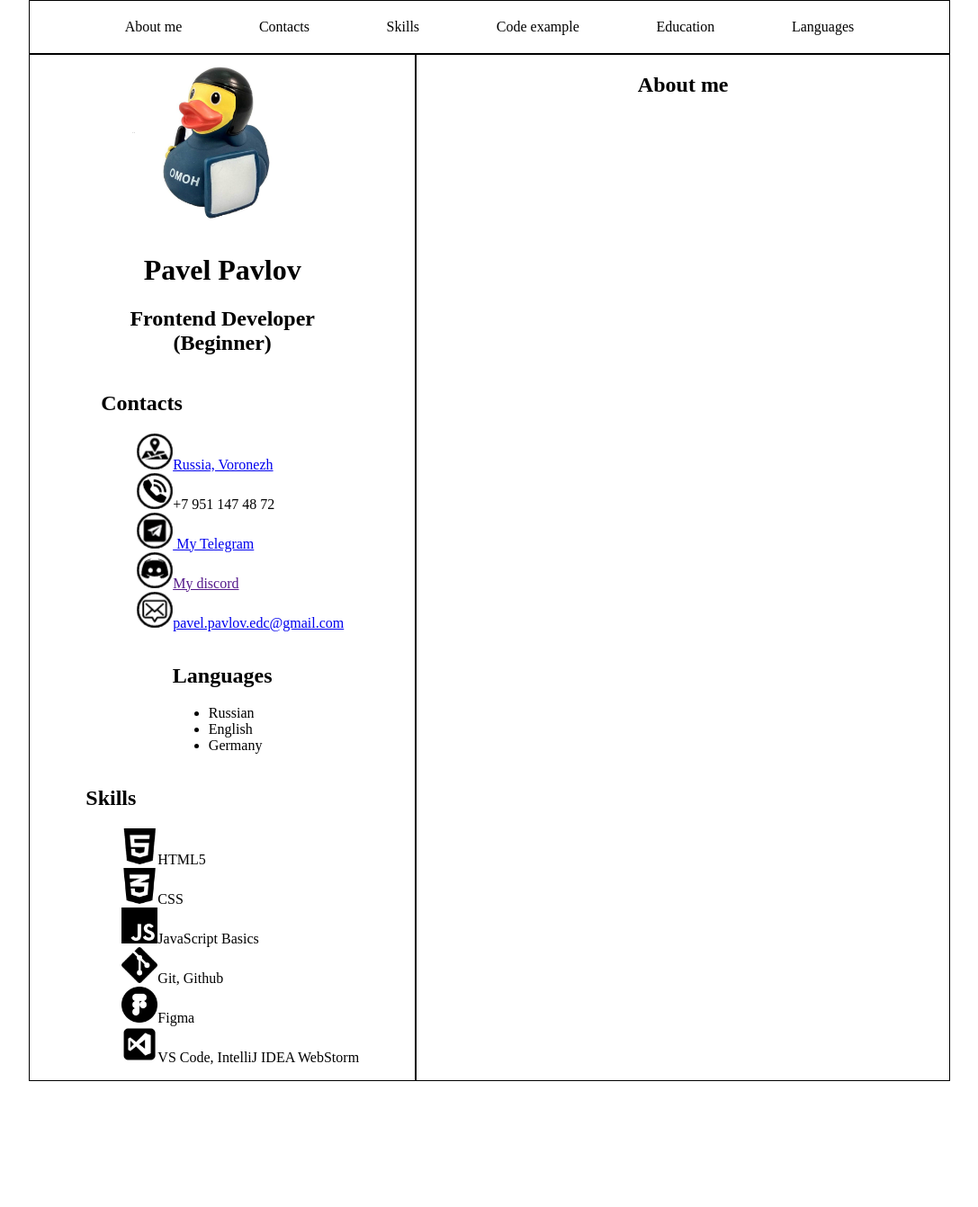
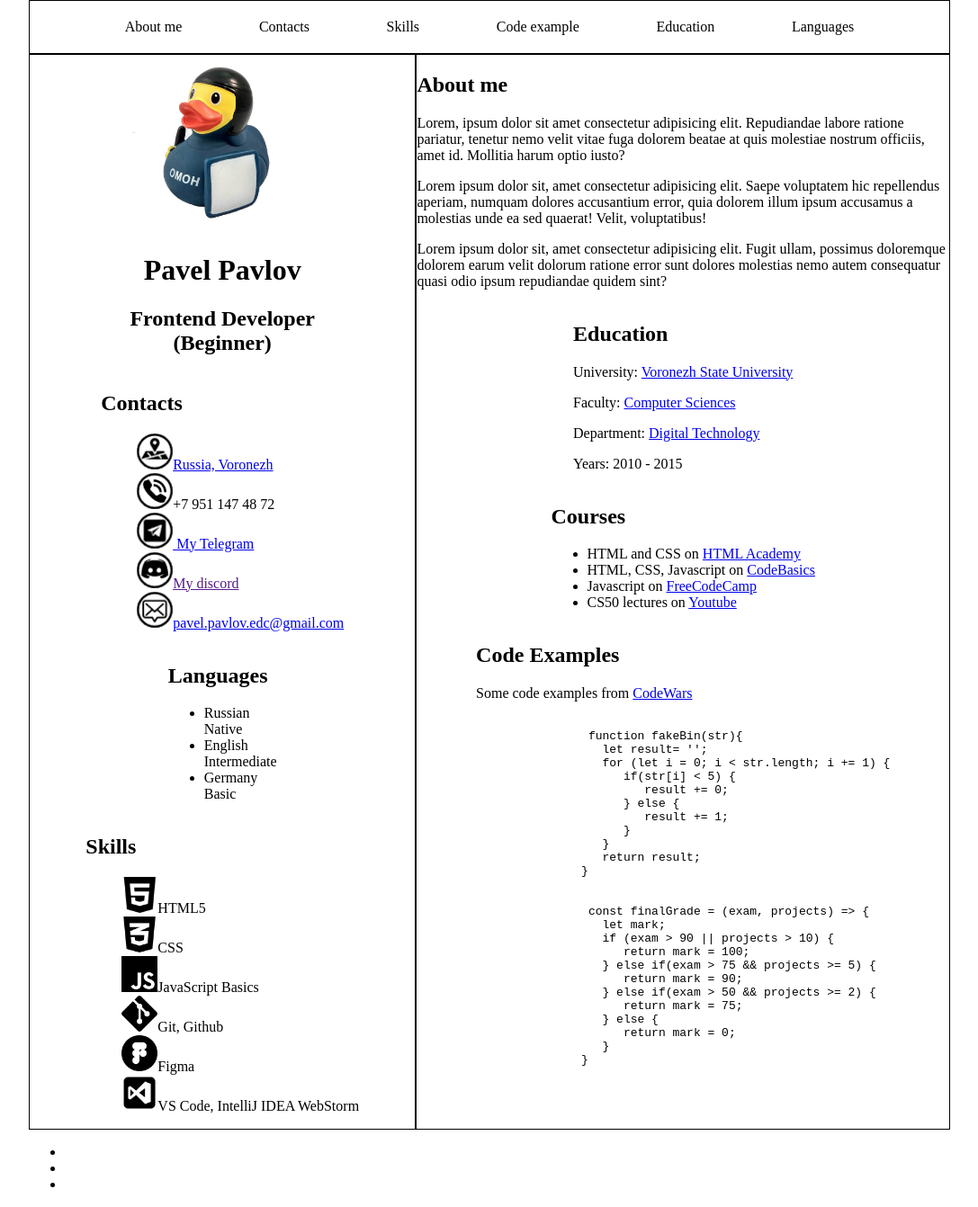
Before and after one commit to draftedED/rsschool-cv-prev, a plain HTML site: page index.html in a window 1280 px wide. Shown: the whole page at 90% size, without its empty margins (96-1183 px from the left). Before the commit the page ends 1202 px from the top, so only its background shows below. Drawn offline with Linux system fonts and the light colour scheme.

Commit message:
feat: add About me, Education, Courses, Code examples blocks on page

```diff
--- a/index.html
+++ b/index.html
@@ -78,9 +78,21 @@
           <div class="language-content">
             <h2>Languages</h2>
             <ul>
-              <li>Russian</li>
-              <li>English</li>
-              <li>Germany</li>
+              <li>
+                Russian
+                <br />
+                <span>Native</span>
+              </li>
+              <li>
+                English
+                <br />
+                <span>Intermediate</span>
+              </li>
+              <li>
+                Germany
+                <br />
+                <span>Basic</span>
+              </li>
             </ul>
           </div>
           <div class="skills-content">
@@ -139,10 +151,121 @@
         </div>
         <div></div>
         <div class="right-container">
-          <h2 id="AboutMe">About me</h2>
+          <div class="about-me-container">
+            <h2>About me</h2>
+            <p>
+              Lorem, ipsum dolor sit amet consectetur adipisicing elit.
+              Repudiandae labore ratione pariatur, tenetur nemo velit vitae fuga
+              dolorem beatae at quis molestiae nostrum officiis, amet id.
+              Mollitia harum optio iusto?
+            </p>
+            <p>
+              Lorem ipsum dolor sit, amet consectetur adipisicing elit. Saepe
+              voluptatem hic repellendus aperiam, numquam dolores accusantium
+              error, quia dolorem illum ipsum accusamus a molestias unde ea sed
+              quaerat! Velit, voluptatibus!
+            </p>
+            <p>
+              Lorem ipsum dolor sit, amet consectetur adipisicing elit. Fugit
+              ullam, possimus doloremque dolorem earum velit dolorum ratione
+              error sunt dolores molestias nemo autem consequatur quasi odio
+              ipsum repudiandae quidem sint?
+            </p>
+          </div>
+          <div class="education-container">
+            <h2>Education</h2>
+            <p>
+              University:
+              <a href="https://www.vsu.ru/english/"
+                >Voronezh State University</a
+              >
+            </p>
+            <p>
+              Faculty:
+              <a href="https://www.vsu.ru/english/depts/cs.html"
+                >Computer Sciences</a
+              >
+            </p>
+            <p>
+              Department:
+              <a
+                href="http://www.cs.vsu.ru/about-faculty/structure-of-faculty/departments/department-of-ct/"
+                >Digital Technology</a
+              >
+            </p>
+            <p>Years: 2010 - 2015</p>
+          </div>
+          <div class="courses-container">
+            <h2>Courses</h2>
+            <ul>
+              <li>
+                HTML and CSS on
+                <a href="https://htmlacademy.ru/">HTML Academy</a>
+              </li>
+              <li>
+                HTML, CSS, Javascript on
+                <a href="https://code-basics.com">CodeBasics</a>
+              </li>
+              <li>
+                Javascript on
+                <a href="https://www.freecodecamp.org/">FreeCodeCamp</a>
+              </li>
+              <li>
+                CS50 lectures on
+                <a
+                  href="https://www.youtube.com/channel/UCcabW7890RKJzL968QWEykA"
+                  >Youtube</a
+                >
+              </li>
+            </ul>
+          </div>
+          <div class="code-example-container">
+            <h2>Code Examples</h2>
+            <p>
+              Some code examples from
+              <a href="https://www.codewars.com/users/poweredByEDC">CodeWars</a>
+            </p>
+            <pre>
+              <code>
+                function fakeBin(str){
+                  let result= '';
+                  for (let i = 0; i < str.length; i += 1) {
+                     if(str[i] < 5) {
+                        result += 0;
+                     } else {
+                        result += 1;
+                     }
+                  }
+                  return result;
+               }
+              </code>
+              <code>
+                const finalGrade = (exam, projects) => {
+                  let mark;
+                  if (exam > 90 || projects > 10) {
+                     return mark = 100;
+                  } else if(exam > 75 && projects >= 5) {
+                     return mark = 90;
+                  } else if(exam > 50 && projects >= 2) {
+                     return mark = 75;
+                  } else {
+                     return mark = 0;
+                  }
+               }
+              </code>
+            </pre>
+          </div>
         </div>
       </div>
     </main>
-    <footer></footer>
+    <footer>
+      <div class="footer-panel">
+        <ul>
+          <li></li>
+          <li></li>
+          <li></li>
+        </ul>
+      </div>
+    </footer>
   </body>
 </html>
```
Also changed, not shown: assets/svg/Footer/github32.ico (added).
